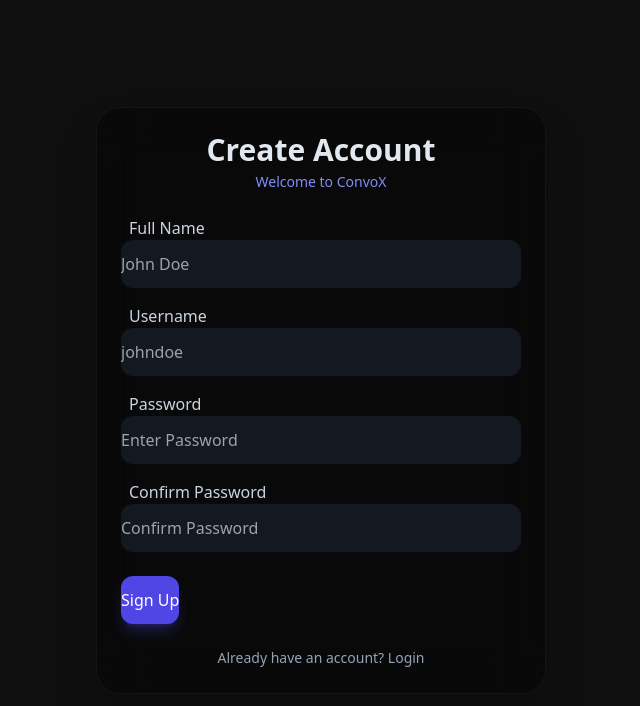
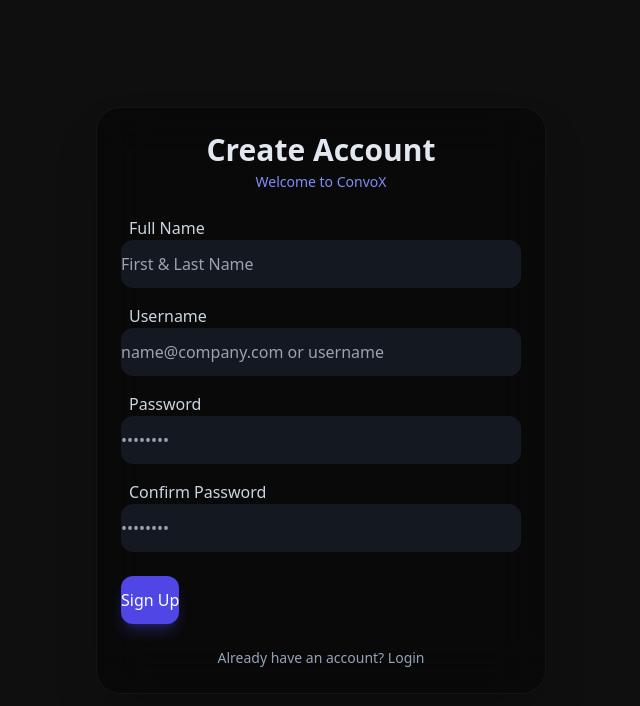
Before and after one commit to asutosh-das/ConvoX, a React (Vite) app in the folder client/: page /signup in a window 1280 px wide. Shown: the top 706 px of the page, without its empty margins (319-959 px from the left). Built offline with nearby package versions, Linux system fonts and the light colour scheme.

Commit message:
add initial login and signup pages.

```diff
--- a/client/src/pages/login/Login.jsx
+++ b/client/src/pages/login/Login.jsx
@@ -28,7 +28,7 @@
                         </label>
                         <input
                             type='text'
-                            placeholder='Enter username'
+                            placeholder='name@company.com or username'
                             className='w-full input input-bordered bg-slate-800/50 border-slate-700 text-slate-200 focus:border-indigo-500 focus:ring-1 focus:ring-indigo-500 rounded-xl h-12'
                             value={username}
                             onChange={(e) => setUsername(e.target.value)}
@@ -41,7 +41,7 @@
                         </label>
                         <input
                             type='password'
-                            placeholder='Enter Password'
+                            placeholder='••••••••'
                             className='w-full input input-bordered bg-slate-800/50 border-slate-700 text-slate-200 focus:border-indigo-500 focus:ring-1 focus:ring-indigo-500 rounded-xl h-12'
                             value={password}
                             onChange={(e) => setPassword(e.target.value)}
--- a/client/src/pages/signup/SignUp.jsx
+++ b/client/src/pages/signup/SignUp.jsx
@@ -32,7 +32,7 @@
                         </label>
                         <input
                             type='text'
-                            placeholder='John Doe'
+                            placeholder='First & Last Name'
                             className='w-full input input-bordered bg-slate-800/50 border-slate-700 text-slate-200 focus:border-indigo-500 focus:ring-1 focus:ring-indigo-500 rounded-xl h-12'
                             value={inputs.fullName}
                             onChange={(e) => setInputs({ ...inputs, fullName: e.target.value })}
@@ -45,7 +45,7 @@
                         </label>
                         <input
                             type='text'
-                            placeholder='johndoe'
+                            placeholder='name@company.com or username'
                             className='w-full input input-bordered bg-slate-800/50 border-slate-700 text-slate-200 focus:border-indigo-500 focus:ring-1 focus:ring-indigo-500 rounded-xl h-12'
                             value={inputs.username}
                             onChange={(e) => setInputs({ ...inputs, username: e.target.value })}
@@ -58,7 +58,7 @@
                         </label>
                         <input
                             type='password'
-                            placeholder='Enter Password'
+                            placeholder='••••••••'
                             className='w-full input input-bordered bg-slate-800/50 border-slate-700 text-slate-200 focus:border-indigo-500 focus:ring-1 focus:ring-indigo-500 rounded-xl h-12'
                             value={inputs.password}
                             onChange={(e) => setInputs({ ...inputs, password: e.target.value })}
@@ -71,7 +71,7 @@
                         </label>
                         <input
                             type='password'
-                            placeholder='Confirm Password'
+                            placeholder='••••••••'
                             className='w-full input input-bordered bg-slate-800/50 border-slate-700 text-slate-200 focus:border-indigo-500 focus:ring-1 focus:ring-indigo-500 rounded-xl h-12'
                             value={inputs.confirmPassword}
                             onChange={(e) => setInputs({ ...inputs, confirmPassword: e.target.value })}
```
